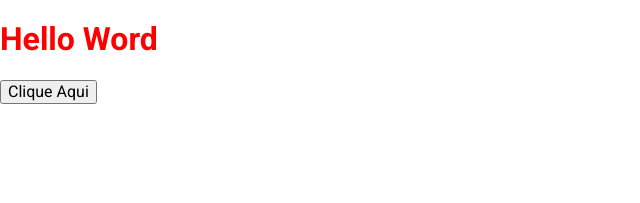
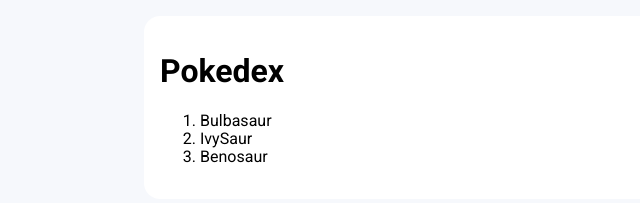
Before and after one commit to ClairtonLima/06-EstudosJs_Dio, a plain HTML site: page 07-Desenvolvimento Web com JS/index.html in a window 1280 px wide. Shown: the whole page, without its empty margins (0-640 px from the left). Drawn offline with nearby package versions, Linux system fonts and the light colour scheme.

Commit message:
Finalizando

```diff
--- a/07-Desenvolvimento Web com JS/assets/CSS/style.css
+++ b/07-Desenvolvimento Web com JS/assets/CSS/style.css
@@ -1,6 +1,25 @@
 *{
     font-family: 'Roboto', sem serifa;
+    box-sizing: border-box;
 }
-h1{
-    color: red;
+body{
+    background-color: #f6f8fc;
 }
+.content{
+    width: 100vw;
+    height: 100vh;
+    padding: 1rem;
+    margin: 0;
+    background-color: #fff;
+}
+.content h1{
+
+}
+@media screen and (min-width:992px){
+    .content{
+        max-width:992px;
+        height: auto;
+        margin: 1rem auto;
+        border-radius: 1rem;
+    }
+}
--- a/07-Desenvolvimento Web com JS/index.html
+++ b/07-Desenvolvimento Web com JS/index.html
@@ -4,7 +4,7 @@
     <meta charset="UTF-8">
     <meta http-equiv="X-UA-Compatible" content="IE=edge">
     <meta name="viewport" content="width=device-width, initial-scale=1.0">
-    <title>Pockdesk</title>
+    <title>Pokedex</title>
     <!--Normalize-->
     <link rel="stylesheet" href="https://cdnjs.cloudflare.com/ajax/libs/normalize/8.0.1/normalize.min.css" integrity="sha512-NhSC1YmyruXifcj/KFRWoC561YpHpc5Jtzgvbuzx5VozKpWvQ+4nXhPdFgmx8xqexRcpAglTj9sIBWINXa8x5w==" crossorigin="anonymous" referrerpolicy="no-referrer" />
     <!--Font-->
@@ -18,10 +18,20 @@
 
 </head>
 <body>
-    <h1>Hello Word</h1>
-    <button id="btn-teste">
-        Clique Aqui
-    </button>
+   <section class="content">
+    <h1>Pokedex</h1>
+    <ol>
+        <li>
+            Bulbasaur
+        </li>
+        <li>
+            IvySaur
+        </li>
+        <li>
+            Benosaur
+        </li>
+    </ol>
+   </section>
     <script>
 
     </script>
```
